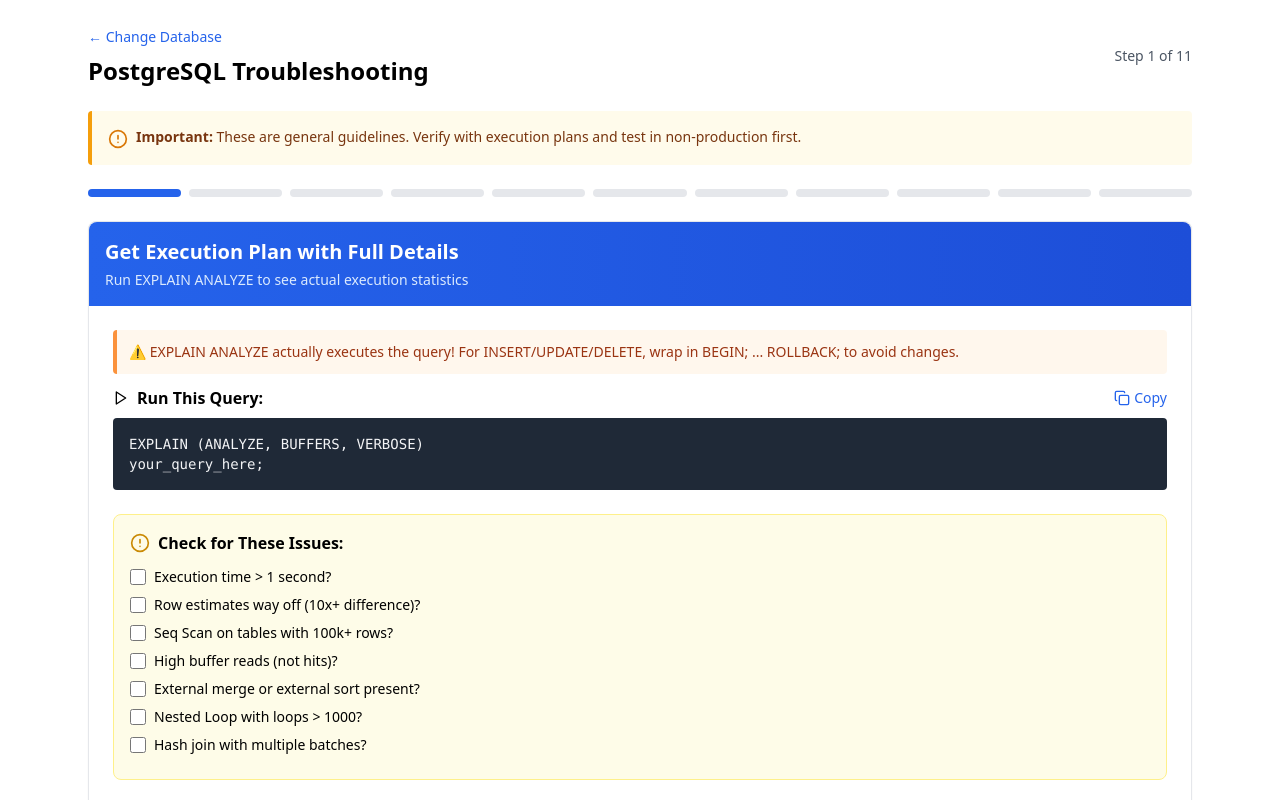
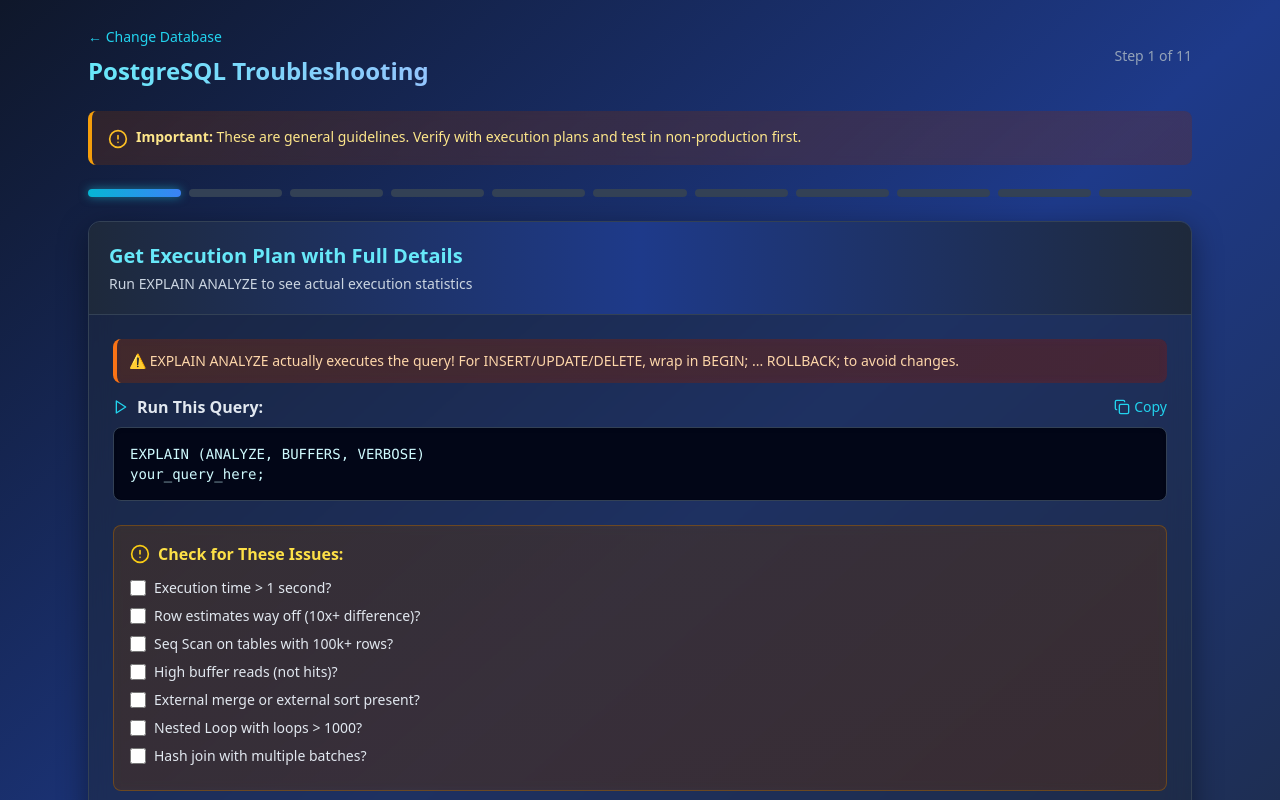
Before and after one commit to brickpack/sql-stuff, a React (Vite) app: page / in a window 1280 px wide. Both pictures are taken after a click on the button "PostgreSQL". Shown: the top 800 px of the page. Built offline with nearby package versions, Linux system fonts and the light colour scheme.

Commit message:
added some color

```diff
--- a/src/DBTroubleshooter.tsx
+++ b/src/DBTroubleshooter.tsx
@@ -1471,77 +1471,81 @@ const DBTroubleshooter = () => {
 
   if (!dbType) {
     return (
+      <div className="min-h-screen bg-gradient-to-br from-slate-900 via-blue-900 to-slate-800">
         <div className="max-w-4xl mx-auto p-6">
-        <div className="text-center mb-8">
-          <Database className="w-16 h-16 mx-auto mb-4 text-blue-600" />
-          <h1 className="text-3xl font-bold mb-2">Database Query Troubleshooter</h1>
-          <p className="text-gray-600">Interactive guide to diagnose and fix slow queries</p>
+          <div className="text-center mb-8 pt-12">
+            <Database className="w-20 h-20 mx-auto mb-6 text-cyan-400 drop-shadow-[0_0_15px_rgba(34,211,238,0.5)]" />
+            <h1 className="text-4xl font-bold mb-3 bg-gradient-to-r from-cyan-300 via-blue-300 to-cyan-400 bg-clip-text text-transparent">Database Query Troubleshooter</h1>
+            <p className="text-slate-300 text-lg">Interactive guide to diagnose and fix slow queries</p>
           </div>
           <div className="mb-6">
-          <label className="block text-sm font-medium mb-2">Select Your Database Type:</label>
+            <label className="block text-sm font-medium mb-4 text-slate-300">Select Your Database Type:</label>
             <div className="grid grid-cols-2 md:grid-cols-5 gap-4">
               {['postgresql', 'mysql', 'sqlserver', 'oracle', 'snowflake'].map((db) => (
-              <button key={db} onClick={() => setDbType(db)} className="p-6 border-2 border-gray-200 rounded-lg hover:border-blue-500 hover:bg-blue-50 transition-all">
-                <Database className="w-8 h-8 mx-auto mb-2 text-blue-600" />
-                <div className="font-semibold capitalize">{db === 'sqlserver' ? 'SQL Server' : db === 'postgresql' ? 'PostgreSQL' : db === 'oracle' ? 'Oracle' : db === 'snowflake' ? 'Snowflake' : 'MySQL'}</div>
+                <button key={db} onClick={() => setDbType(db)} className="group p-6 border-2 border-slate-700 bg-slate-800/50 backdrop-blur-sm rounded-xl hover:border-cyan-500 hover:bg-gradient-to-br hover:from-slate-800 hover:to-slate-700 hover:shadow-[0_0_30px_rgba(34,211,238,0.2)] transition-all duration-300">
+                  <Database className="w-8 h-8 mx-auto mb-2 text-slate-400 group-hover:text-cyan-400 transition-colors duration-300" />
+                  <div className="font-semibold text-slate-300 group-hover:text-cyan-300 transition-colors duration-300">{db === 'sqlserver' ? 'SQL Server' : db === 'postgresql' ? 'PostgreSQL' : db === 'oracle' ? 'Oracle' : db === 'snowflake' ? 'Snowflake' : 'MySQL'}</div>
                 </button>
               ))}
             </div>
           </div>
         </div>
+      </div>
     );
   }
 
   return (
+    <div className="min-h-screen bg-gradient-to-br from-slate-900 via-blue-900 to-slate-800">
       <div className="max-w-6xl mx-auto p-6">
         <div className="mb-6 flex items-center justify-between">
           <div>
-          <button onClick={() => { setDbType(''); setCurrentStep(0); setFindings({}); }} className="text-sm text-blue-600 hover:text-blue-800 mb-2">← Change Database</button>
-          <h1 className="text-2xl font-bold">{dbType === 'sqlserver' ? 'SQL Server' : dbType === 'postgresql' ? 'PostgreSQL' : dbType === 'oracle' ? 'Oracle' : dbType === 'snowflake' ? 'Snowflake' : 'MySQL'} Troubleshooting</h1>
-        </div>
-        <div className="text-sm text-gray-600">Step {currentStep + 1} of {steps.length}</div>
-      </div>
-
-      <div className="mb-6 bg-amber-50 border-l-4 border-amber-500 p-4 rounded">
+            <button onClick={() => { setDbType(''); setCurrentStep(0); setFindings({}); }} className="text-sm text-cyan-400 hover:text-cyan-300 mb-2 transition-colors duration-200">← Change Database</button>
+            <h1 className="text-2xl font-bold bg-gradient-to-r from-cyan-300 to-blue-300 bg-clip-text text-transparent">{dbType === 'sqlserver' ? 'SQL Server' : dbType === 'postgresql' ? 'PostgreSQL' : dbType === 'oracle' ? 'Oracle' : dbType === 'snowflake' ? 'Snowflake' : 'MySQL'} Troubleshooting</h1>
+          </div>
+          <div className="text-sm text-slate-400">Step {currentStep + 1} of {steps.length}</div>
+        </div>
+
+        <div className="mb-6 bg-gradient-to-r from-amber-900/30 to-orange-900/30 border-l-4 border-amber-500 p-4 rounded-lg backdrop-blur-sm">
           <div className="flex items-start gap-2">
-          <AlertCircle className="w-5 h-5 text-amber-600 flex-shrink-0 mt-0.5" />
-          <div className="text-sm text-amber-900"><strong>Important:</strong> These are general guidelines. Verify with execution plans and test in non-production first.</div>
-        </div>
-      </div>
-
-        <div className="mb-6"><div className="flex gap-2">{steps.map((_: Step, idx: number) => (<div key={idx} className={`flex-1 h-2 rounded ${idx <= currentStep ? 'bg-blue-600' : 'bg-gray-200'}`} />))}</div></div>
-
-      <div className="bg-white border rounded-lg shadow-sm">
-        <div className="bg-gradient-to-r from-blue-600 to-blue-700 text-white p-4 rounded-t-lg">
-          <h2 className="text-xl font-semibold">{currentStepData?.title}</h2>
-          <p className="text-blue-100 text-sm mt-1">{currentStepData?.description}</p>
+            <AlertCircle className="w-5 h-5 text-amber-400 flex-shrink-0 mt-0.5" />
+            <div className="text-sm text-amber-200"><strong>Important:</strong> These are general guidelines. Verify with execution plans and test in non-production first.</div>
+          </div>
+        </div>
+
+        <div className="mb-6"><div className="flex gap-2">{steps.map((_: Step, idx: number) => (<div key={idx} className={`flex-1 h-2 rounded-full ${idx <= currentStep ? 'bg-gradient-to-r from-cyan-500 to-blue-500 shadow-[0_0_10px_rgba(34,211,238,0.5)]' : 'bg-slate-700'}`} />))}</div></div>
+
+        <div className="bg-slate-800/50 backdrop-blur-md border border-slate-700 rounded-xl shadow-[0_8px_30px_rgba(0,0,0,0.4)]">
+          <div className="bg-gradient-to-r from-slate-800 via-blue-900 to-slate-800 border-b border-slate-700 text-white p-5 rounded-t-xl">
+            <h2 className="text-xl font-semibold text-cyan-300">{currentStepData?.title}</h2>
+            <p className="text-slate-300 text-sm mt-1">{currentStepData?.description}</p>
           </div>
 
         <div className="p-6">
           {currentStepData?.sql && (
             <div className="mb-6">
-              {currentStepData?.warning && (<div className="mb-3 bg-orange-50 border-l-4 border-orange-400 p-3 rounded"><p className="text-sm text-orange-800 font-medium">{currentStepData.warning}</p></div>)}
+              {currentStepData?.warning && (<div className="mb-3 bg-gradient-to-r from-orange-900/40 to-red-900/40 border-l-4 border-orange-500 p-3 rounded-lg backdrop-blur-sm"><p className="text-sm text-orange-200 font-medium">{currentStepData.warning}</p></div>)}
               <div className="flex items-center justify-between mb-2">
-                <h3 className="font-semibold flex items-center gap-2"><Play className="w-4 h-4" />Run This Query:</h3>
-                <button onClick={() => copyToClipboard(currentStepData.sql || '', 'sql')} className="flex items-center gap-1 text-sm text-blue-600 hover:text-blue-800"><Copy className="w-4 h-4" />{copiedIndex === 'sql' ? 'Copied!' : 'Copy'}</button>
-              </div>
-              <pre className="bg-gray-800 text-gray-100 p-4 rounded overflow-x-auto text-sm">{currentStepData.sql}</pre>
+                <h3 className="font-semibold flex items-center gap-2 text-slate-200"><Play className="w-4 h-4 text-cyan-400" />Run This Query:</h3>
+                <button onClick={() => copyToClipboard(currentStepData.sql || '', 'sql')} className="flex items-center gap-1 text-sm text-cyan-400 hover:text-cyan-300 transition-colors duration-200"><Copy className="w-4 h-4" />{copiedIndex === 'sql' ? 'Copied!' : 'Copy'}</button>
+              </div>
+              <pre className="bg-slate-950 border border-slate-700 text-cyan-100 p-4 rounded-lg overflow-x-auto text-sm shadow-inner">{currentStepData.sql}</pre>
             </div>
           )}
 
-          {currentStepData?.checks && (<div className="mb-6 bg-yellow-50 border border-yellow-200 rounded-lg p-4"><h3 className="font-semibold mb-3 flex items-center gap-2"><AlertCircle className="w-5 h-5 text-yellow-600" />Check for These Issues:</h3>{currentStepData.checks.map((check: Check, idx: number) => (<div key={idx} className="flex items-center gap-2 mb-2"><input type="checkbox" id={`check-${idx}`} checked={findings[check.key] || false} onChange={(e) => setFindings(prev => ({ ...prev, [check.key]: e.target.checked }))} className="w-4 h-4" /><label htmlFor={`check-${idx}`} className="text-sm">{check.label}</label></div>))}</div>)}
-
-          {currentStepData?.action && (<div className="mb-6"><div className="flex items-center justify-between mb-2"><h3 className="font-semibold flex items-center gap-2"><CheckCircle className="w-4 h-4 text-green-600" />Fix With:</h3><button onClick={() => copyToClipboard(currentStepData.action || '', 'action')} className="flex items-center gap-1 text-sm text-blue-600 hover:text-blue-800"><Copy className="w-4 h-4" />{copiedIndex === 'action' ? 'Copied!' : 'Copy'}</button></div><pre className="bg-green-50 border border-green-200 p-4 rounded overflow-x-auto text-sm">{currentStepData.action}</pre></div>)}
-
-          {currentStepData?.examples && (<div className="mb-6"><h3 className="font-semibold mb-3">Common Patterns to Fix:</h3>{currentStepData.examples.map((example: Example, idx: number) => (<div key={idx} className="mb-4 border-l-4 border-red-300 pl-4"><div className="mb-2"><span className="text-xs font-semibold text-red-600 uppercase">❌ Bad:</span><pre className="bg-red-50 p-2 rounded text-xs mt-1 overflow-x-auto">{example.bad}</pre></div><div className="mb-2"><span className="text-xs font-semibold text-green-600 uppercase">✅ Good:</span><pre className="bg-green-50 p-2 rounded text-xs mt-1 overflow-x-auto">{example.good}</pre></div>{example.why && (<div className="mt-2 text-xs text-gray-600 italic">💡 Why: {example.why}</div>)}</div>))}</div>)}
-
-          {currentStepData?.guidance && (<div className="bg-blue-50 border border-blue-200 rounded-lg p-4"><h3 className="font-semibold mb-2">💡 Key Points:</h3><ul className="space-y-2">{currentStepData.guidance.map((point: string, idx: number) => (<li key={idx} className="text-sm flex items-start gap-2"><span className="text-blue-600 mt-0.5">•</span><span>{point}</span></li>))}</ul></div>)}
+          {currentStepData?.checks && (<div className="mb-6 bg-gradient-to-br from-yellow-900/30 to-amber-900/30 border border-yellow-700/50 rounded-lg p-4 backdrop-blur-sm"><h3 className="font-semibold mb-3 flex items-center gap-2 text-yellow-300"><AlertCircle className="w-5 h-5 text-yellow-400" />Check for These Issues:</h3>{currentStepData.checks.map((check: Check, idx: number) => (<div key={idx} className="flex items-center gap-2 mb-2"><input type="checkbox" id={`check-${idx}`} checked={findings[check.key] || false} onChange={(e) => setFindings(prev => ({ ...prev, [check.key]: e.target.checked }))} className="w-4 h-4 accent-cyan-500" /><label htmlFor={`check-${idx}`} className="text-sm text-slate-200">{check.label}</label></div>))}</div>)}
+
+          {currentStepData?.action && (<div className="mb-6"><div className="flex items-center justify-between mb-2"><h3 className="font-semibold flex items-center gap-2 text-slate-200"><CheckCircle className="w-4 h-4 text-emerald-400" />Fix With:</h3><button onClick={() => copyToClipboard(currentStepData.action || '', 'action')} className="flex items-center gap-1 text-sm text-cyan-400 hover:text-cyan-300 transition-colors duration-200"><Copy className="w-4 h-4" />{copiedIndex === 'action' ? 'Copied!' : 'Copy'}</button></div><pre className="bg-gradient-to-br from-emerald-950/50 to-green-950/50 border border-emerald-700/50 p-4 rounded-lg overflow-x-auto text-sm text-emerald-100 shadow-inner">{currentStepData.action}</pre></div>)}
+
+          {currentStepData?.examples && (<div className="mb-6"><h3 className="font-semibold mb-3 text-slate-200">Common Patterns to Fix:</h3>{currentStepData.examples.map((example: Example, idx: number) => (<div key={idx} className="mb-4 border-l-4 border-red-500/50 pl-4 bg-slate-900/30 p-3 rounded-r-lg"><div className="mb-2"><span className="text-xs font-semibold text-red-400 uppercase">❌ Bad:</span><pre className="bg-red-950/40 border border-red-900/50 p-2 rounded text-xs mt-1 overflow-x-auto text-red-200">{example.bad}</pre></div><div className="mb-2"><span className="text-xs font-semibold text-emerald-400 uppercase">✅ Good:</span><pre className="bg-emerald-950/40 border border-emerald-900/50 p-2 rounded text-xs mt-1 overflow-x-auto text-emerald-200">{example.good}</pre></div>{example.why && (<div className="mt-2 text-xs text-slate-400 italic">💡 Why: {example.why}</div>)}</div>))}</div>)}
+
+          {currentStepData?.guidance && (<div className="bg-gradient-to-br from-blue-900/30 to-cyan-900/30 border border-blue-700/50 rounded-lg p-4 backdrop-blur-sm"><h3 className="font-semibold mb-2 text-cyan-300">�� Key Points:</h3><ul className="space-y-2">{currentStepData.guidance.map((point: string, idx: number) => (<li key={idx} className="text-sm flex items-start gap-2"><span className="text-cyan-400 mt-0.5">•</span><span className="text-slate-300">{point}</span></li>))}</ul></div>)}
         </div>
       </div>
 
       <div className="mt-6 flex justify-between">
-        <button onClick={() => setCurrentStep(Math.max(0, currentStep - 1))} disabled={currentStep === 0} className="px-4 py-2 border rounded hover:bg-gray-50 disabled:opacity-50 disabled:cursor-not-allowed">← Previous</button>
-        <button onClick={() => setCurrentStep(Math.min(steps.length - 1, currentStep + 1))} disabled={currentStep === steps.length - 1} className="px-4 py-2 bg-blue-600 text-white rounded hover:bg-blue-700 disabled:opacity-50 disabled:cursor-not-allowed flex items-center gap-2">Next <ChevronRight className="w-4 h-4" /></button>
+        <button onClick={() => setCurrentStep(Math.max(0, currentStep - 1))} disabled={currentStep === 0} className="px-6 py-3 border-2 border-slate-700 bg-slate-800/50 text-slate-300 rounded-lg hover:bg-slate-700 hover:border-slate-600 disabled:opacity-50 disabled:cursor-not-allowed transition-all duration-200">← Previous</button>
+        <button onClick={() => setCurrentStep(Math.min(steps.length - 1, currentStep + 1))} disabled={currentStep === steps.length - 1} className="px-6 py-3 bg-gradient-to-r from-cyan-600 to-blue-600 text-white rounded-lg hover:from-cyan-500 hover:to-blue-500 disabled:opacity-50 disabled:cursor-not-allowed flex items-center gap-2 shadow-[0_0_20px_rgba(34,211,238,0.3)] transition-all duration-200">Next <ChevronRight className="w-4 h-4" /></button>
+      </div>
       </div>
     </div>
   );
```
Lines whose indentation alone changed are shown as unchanged.
